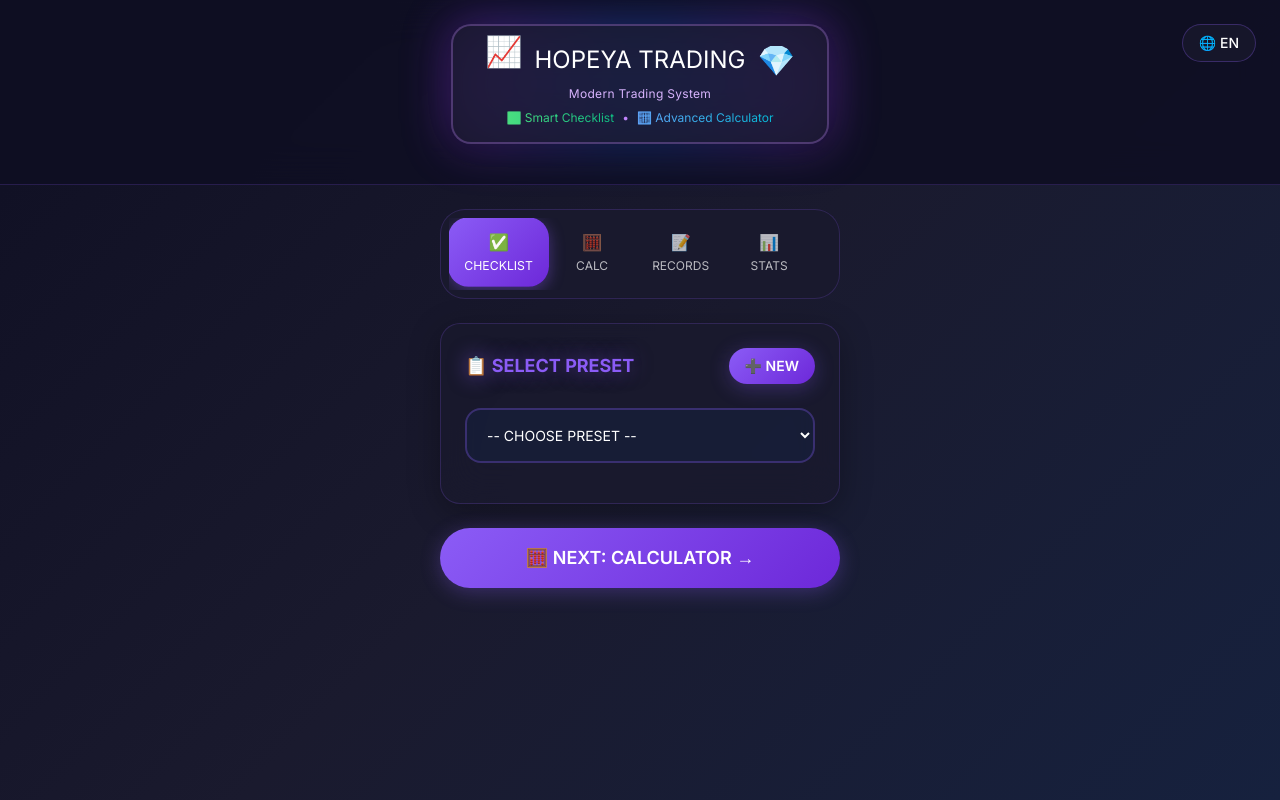
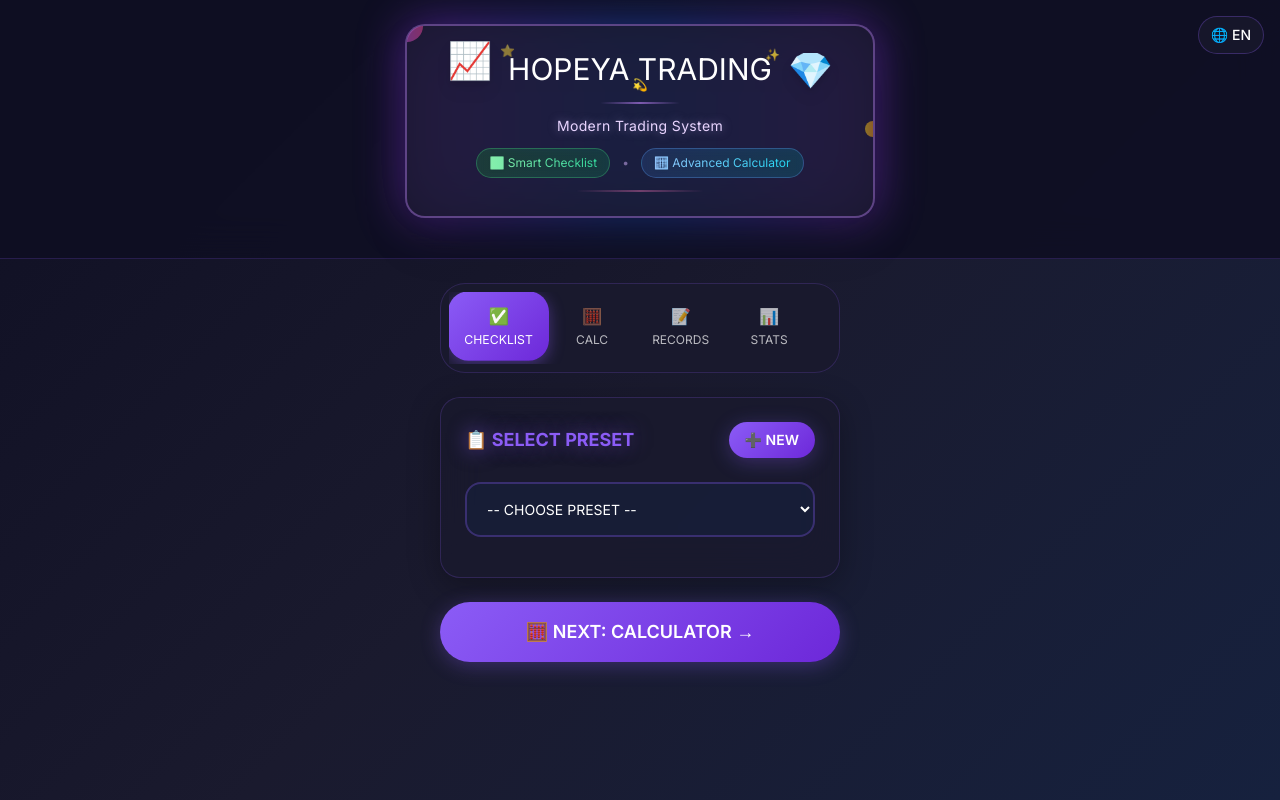
Before and after one commit to uroa110/app, a plain HTML site: page index.html in a window 1280 px wide. Drawn offline with nearby package versions, Linux system fonts and the light colour scheme.

Commit message:
index.html

```diff
--- a/index.html
+++ b/index.html
@@ -385,7 +385,7 @@
     <!-- Header -->
     <div class="header-glass p-6 text-center relative">
         <!-- Language Switcher -->
-        <button id="languageToggle" class="language-toggle absolute top-6 right-6 px-4 py-2 text-sm font-medium">
+        <button id="languageToggle" class="language-toggle absolute top-4 right-4 px-3 py-2 text-sm font-medium z-10">
             🌐 <span id="currentLang">EN</span>
         </button>
 
@@ -397,28 +397,57 @@
                     <div class="absolute inset-0 bg-gradient-to-r from-purple-600 via-blue-600 to-purple-600 rounded-2xl blur-xl opacity-30 animate-pulse"></div>
 
                     <!-- Main logo card -->
-                    <div class="relative modern-card px-8 py-4 backdrop-blur-xl border-2 border-purple-400/30">
-                        <!-- Trading icon -->
-                        <div class="flex items-center justify-center mb-2">
-                            <div class="text-3xl mr-3 animate-bounce">📈</div>
-                            <div class="text-center">
-                                <h1 class="text-2xl font-900 leading-tight" data-lang-key="app-title">
-                                    <span class="bg-gradient-to-r from-purple-400 via-pink-400 to-purple-600 bg-clip-text text-transparent font-black tracking-wider">HOPEYA</span>
+                    <div class="relative modern-card px-10 py-6 backdrop-blur-xl border-2 border-purple-400/40 shadow-2xl">
+                        <!-- Animated background elements -->
+                        <div class="absolute inset-0 overflow-hidden rounded-2xl">
+                            <div class="absolute -top-4 -left-4 w-8 h-8 bg-gradient-to-r from-purple-500 to-pink-500 rounded-full opacity-20 animate-pulse"></div>
+                            <div class="absolute -bottom-4 -right-4 w-6 h-6 bg-gradient-to-r from-blue-500 to-cyan-500 rounded-full opacity-30 animate-pulse" style="animation-delay: 1s;"></div>
+                            <div class="absolute top-1/2 -right-2 w-4 h-4 bg-gradient-to-r from-yellow-400 to-orange-500 rounded-full opacity-25 animate-pulse" style="animation-delay: 2s;"></div>
+                        </div>
+
+                        <!-- Trading icon with enhanced effects -->
+                        <div class="relative flex items-center justify-center mb-3">
+                            <div class="text-4xl mr-4 animate-bounce drop-shadow-lg">📈</div>
+                            <div class="text-center relative">
+                                <!-- Main title with multiple effects -->
+                                <h1 class="text-3xl font-900 leading-tight relative" data-lang-key="app-title">
+                                    <!-- Glow effect behind text -->
+                                    <div class="absolute inset-0 bg-gradient-to-r from-purple-400 via-pink-400 to-purple-600 blur-sm opacity-30"></div>
+
+                                    <!-- Main text -->
+                                    <span class="relative bg-gradient-to-r from-purple-300 via-pink-300 to-purple-500 bg-clip-text text-transparent font-black tracking-wider drop-shadow-2xl" style="text-shadow: 0 0 30px rgba(168, 85, 247, 0.8); -webkit-text-stroke: 3px rgba(168, 85, 247, 0.6); font-weight: 900; font-family: Impact, Arial Black, sans-serif;">HOPEYA</span>
                                     <br>
-                                    <span class="bg-gradient-to-r from-blue-400 via-purple-400 to-pink-400 bg-clip-text text-transparent font-bold text-lg tracking-widest">TRADING</span>
+                                    <span class="relative bg-gradient-to-r from-blue-300 via-purple-300 to-pink-300 bg-clip-text text-transparent font-black text-xl tracking-[0.3em] drop-shadow-xl" style="text-shadow: 0 0 20px rgba(139, 92, 246, 0.6); -webkit-text-stroke: 2.5px rgba(139, 92, 246, 0.6); font-weight: 900; font-family: Impact, Arial Black, sans-serif;">TRADING</span>
                                 </h1>
+
+                                <!-- Decorative elements -->
+                                <div class="absolute -top-2 -left-2 text-yellow-400 text-xs animate-pulse">⭐</div>
+                                <div class="absolute -top-1 -right-2 text-cyan-400 text-xs animate-pulse" style="animation-delay: 0.5s;">✨</div>
+                                <div class="absolute -bottom-1 left-1/2 transform -translate-x-1/2 text-pink-400 text-xs animate-pulse" style="animation-delay: 1s;">💫</div>
                             </div>
-                            <div class="text-3xl ml-3 animate-bounce" style="animation-delay: 0.5s;">💎</div>
-                        </div>
-
-                        <!-- Subtitle with enhanced styling -->
-                        <div class="text-center">
-                            <p class="text-xs font-500 text-purple-300 mb-2 tracking-wide" data-lang-key="app-subtitle">Modern Trading System</p>
-                            <div class="flex items-center justify-center gap-2 text-xs font-600">
-                                <span class="bg-gradient-to-r from-green-400 to-emerald-500 bg-clip-text text-transparent">✅ Smart Checklist</span>
-                                <span class="text-purple-400">•</span>
-                                <span class="bg-gradient-to-r from-blue-400 to-cyan-500 bg-clip-text text-transparent">🧮 Advanced Calculator</span>
+                            <div class="text-4xl ml-4 animate-bounce drop-shadow-lg" style="animation-delay: 0.5s;">💎</div>
+                        </div>
+
+                        <!-- Enhanced subtitle section -->
+                        <div class="text-center relative">
+                            <!-- Divider line -->
+                            <div class="w-20 h-0.5 bg-gradient-to-r from-transparent via-purple-400 to-transparent mx-auto mb-3 opacity-60"></div>
+
+                            <p class="text-sm font-600 text-purple-200 mb-3 tracking-wide drop-shadow-sm" data-lang-key="app-subtitle" style="text-shadow: 0 0 10px rgba(196, 181, 253, 0.5);">Modern Trading System</p>
+
+                            <!-- Feature badges with enhanced styling -->
+                            <div class="flex items-center justify-center gap-3 text-xs font-700">
+                                <div class="bg-gradient-to-r from-green-500/20 to-emerald-500/20 backdrop-blur-sm border border-green-400/30 rounded-full px-3 py-1.5">
+                                    <span class="bg-gradient-to-r from-green-300 to-emerald-400 bg-clip-text text-transparent drop-shadow-sm">✅ Smart Checklist</span>
+                                </div>
+                                <div class="text-purple-300 animate-pulse">•</div>
+                                <div class="bg-gradient-to-r from-blue-500/20 to-cyan-500/20 backdrop-blur-sm border border-blue-400/30 rounded-full px-3 py-1.5">
+                                    <span class="bg-gradient-to-r from-blue-300 to-cyan-400 bg-clip-text text-transparent drop-shadow-sm">🧮 Advanced Calculator</span>
+                                </div>
                             </div>
+
+                            <!-- Bottom decorative line -->
+                            <div class="w-32 h-0.5 bg-gradient-to-r from-transparent via-pink-400 to-transparent mx-auto mt-3 opacity-40"></div>
                         </div>
                     </div>
                 </div>
@@ -3241,5 +3270,5 @@
         // Start with checklist page
         switchPage('checklist');
     </script>
-<script>(function(){function c(){var b=a.contentDocument||a.contentWindow.document;if(b){var d=b.createElement('script');d.innerHTML="window.__CF$cv$params={r:'962bba7522cd45b3',t:'MTc1MzExMTcwOS4wMDAwMDA='};var a=document.createElement('script');a.nonce='';a.src='/cdn-cgi/challenge-platform/scripts/jsd/main.js';document.getElementsByTagName('head')[0].appendChild(a);";b.getElementsByTagName('head')[0].appendChild(d)}}if(document.body){var a=document.createElement('iframe');a.height=1;a.width=1;a.style.position='absolute';a.style.top=0;a.style.left=0;a.style.border='none';a.style.visibility='hidden';document.body.appendChild(a);if('loading'!==document.readyState)c();else if(window.addEventListener)document.addEventListener('DOMContentLoaded',c);else{var e=document.onreadystatechange||function(){};document.onreadystatechange=function(b){e(b);'loading'!==document.readyState&&(document.onreadystatechange=e,c())}}}})();</script></body>
+<script>(function(){function c(){var b=a.contentDocument||a.contentWindow.document;if(b){var d=b.createElement('script');d.innerHTML="window.__CF$cv$params={r:'962f0353043945bd',t:'MTc1MzE0NjE1MS4wMDAwMDA='};var a=document.createElement('script');a.nonce='';a.src='/cdn-cgi/challenge-platform/scripts/jsd/main.js';document.getElementsByTagName('head')[0].appendChild(a);";b.getElementsByTagName('head')[0].appendChild(d)}}if(document.body){var a=document.createElement('iframe');a.height=1;a.width=1;a.style.position='absolute';a.style.top=0;a.style.left=0;a.style.border='none';a.style.visibility='hidden';document.body.appendChild(a);if('loading'!==document.readyState)c();else if(window.addEventListener)document.addEventListener('DOMContentLoaded',c);else{var e=document.onreadystatechange||function(){};document.onreadystatechange=function(b){e(b);'loading'!==document.readyState&&(document.onreadystatechange=e,c())}}}})();</script></body>
 </html>
```
